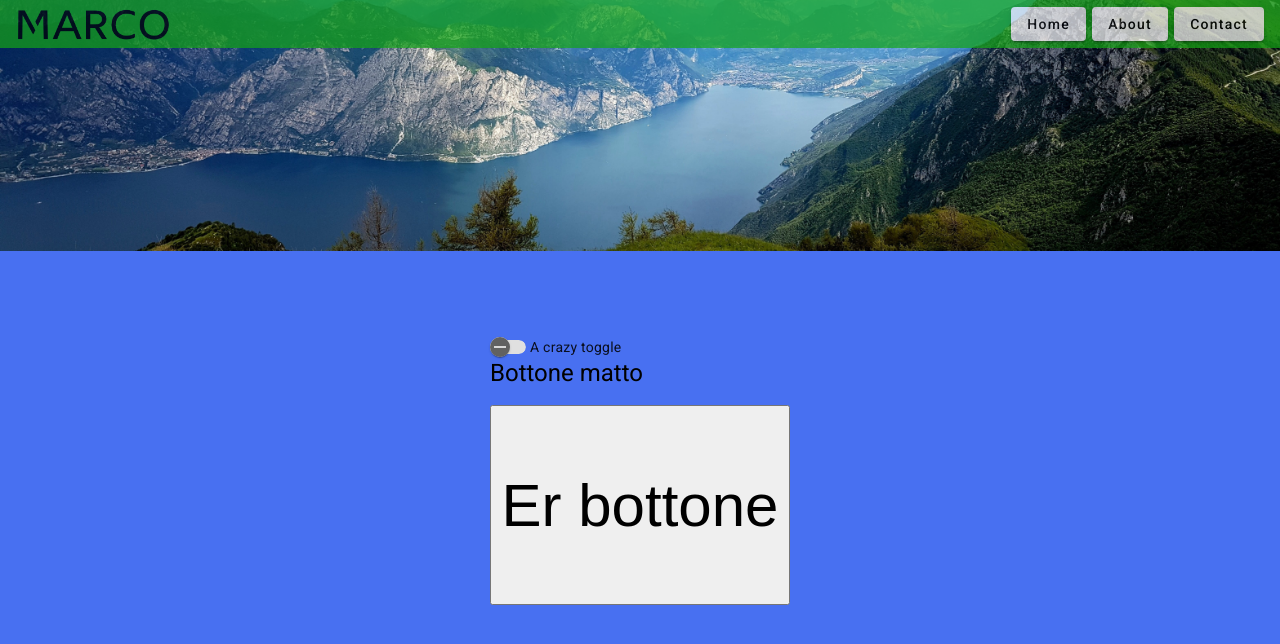
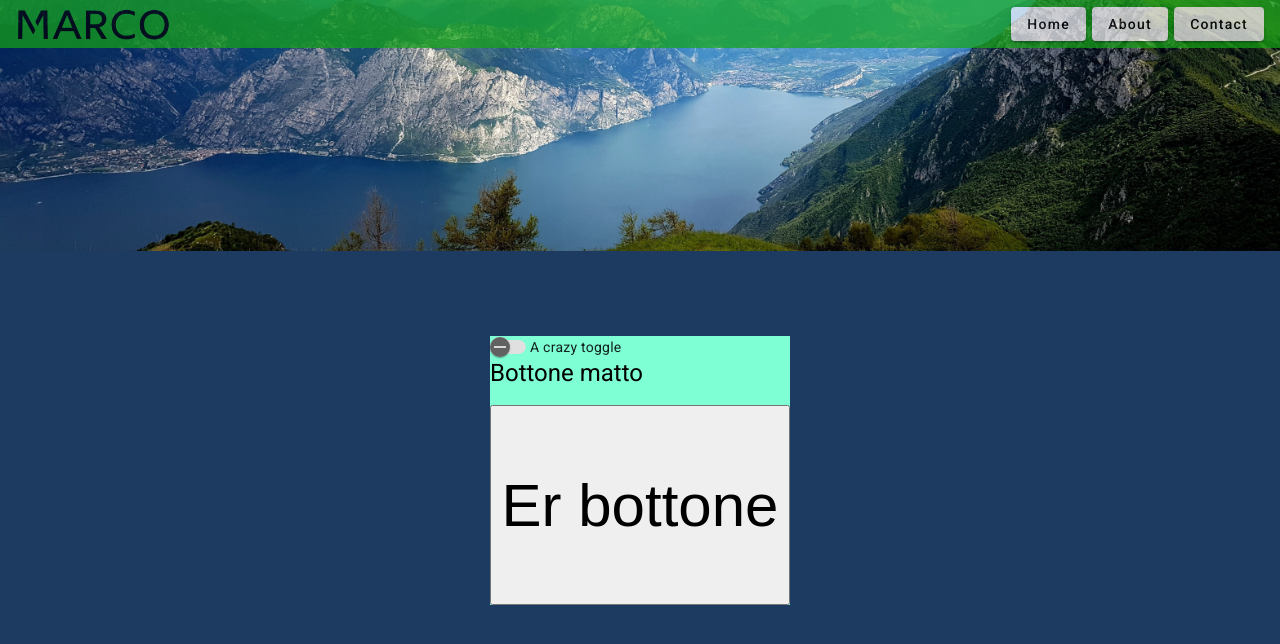
Before and after one commit to Vavuz/Angulearn, an Angular app: page /Home in a window 1280 px wide. Shown: the top 644 px of the page. Built offline with nearby package versions, Linux system fonts and the light colour scheme.

Commit message:
adjust spacing

```diff
--- a/src/app/app.component.html
+++ b/src/app/app.component.html
@@ -5,8 +5,11 @@
   <div class="content">
     <div class="left-sidebar"></div>
     <div class="central-content">
-      <div class="top-space"></div>
-      <router-outlet></router-outlet>
+      <div class="top-bottom-space"></div>
+      <div class="router-container">
+        <router-outlet></router-outlet>
+      </div>
+      <div class="top-bottom-space"></div>
     </div>
     <div class="right-sidebar"></div>
   </div>
--- a/src/app/app.component.scss
+++ b/src/app/app.component.scss
@@ -1,5 +1,7 @@
 body {
-    background-color: rgba(29, 78, 238, 0.808);
+    background-color: rgba(29, 59, 97);
+    min-height: 100%;
+    overflow: scroll;
 }
 
 app-navbar {
@@ -11,7 +13,7 @@ app-navbar {
     width: 100%;
 }
 
-.top-space {
+.top-bottom-space {
     height: 10vh;
 }
 
@@ -25,6 +27,11 @@ app-navbar {
     width: 20%;
 }
 
+.router-container {
+    width: 100%;
+    background-color: aquamarine;
+}
+
 .right-sidebar {
     width: 20%;
 }
```
